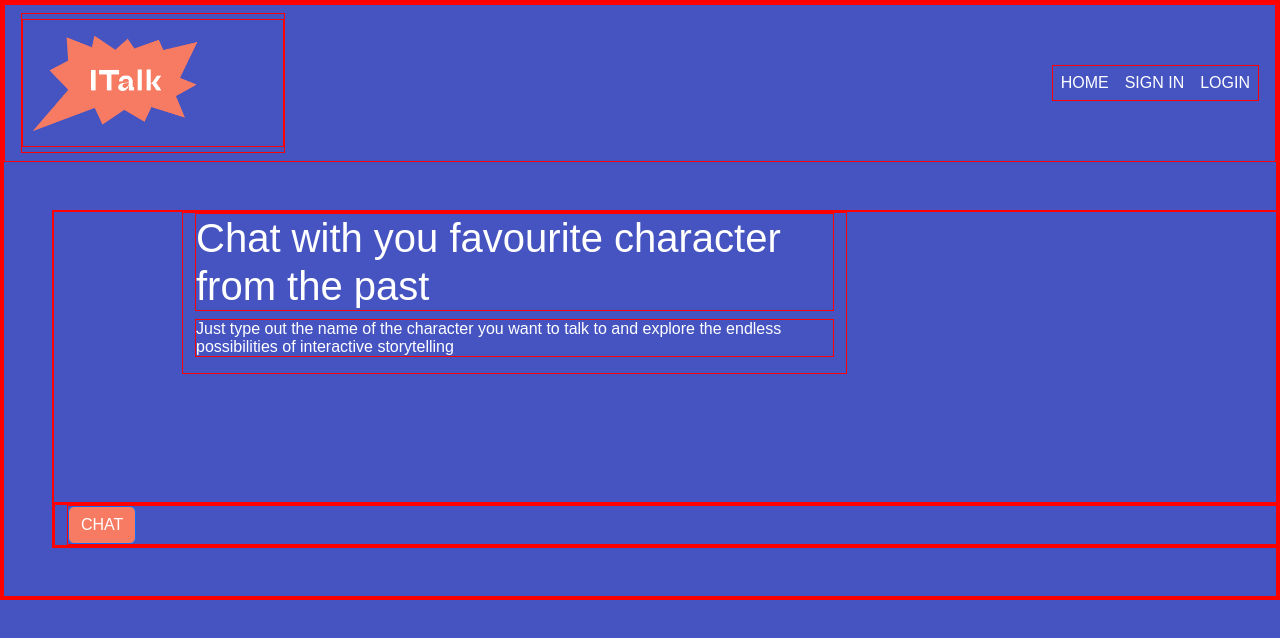
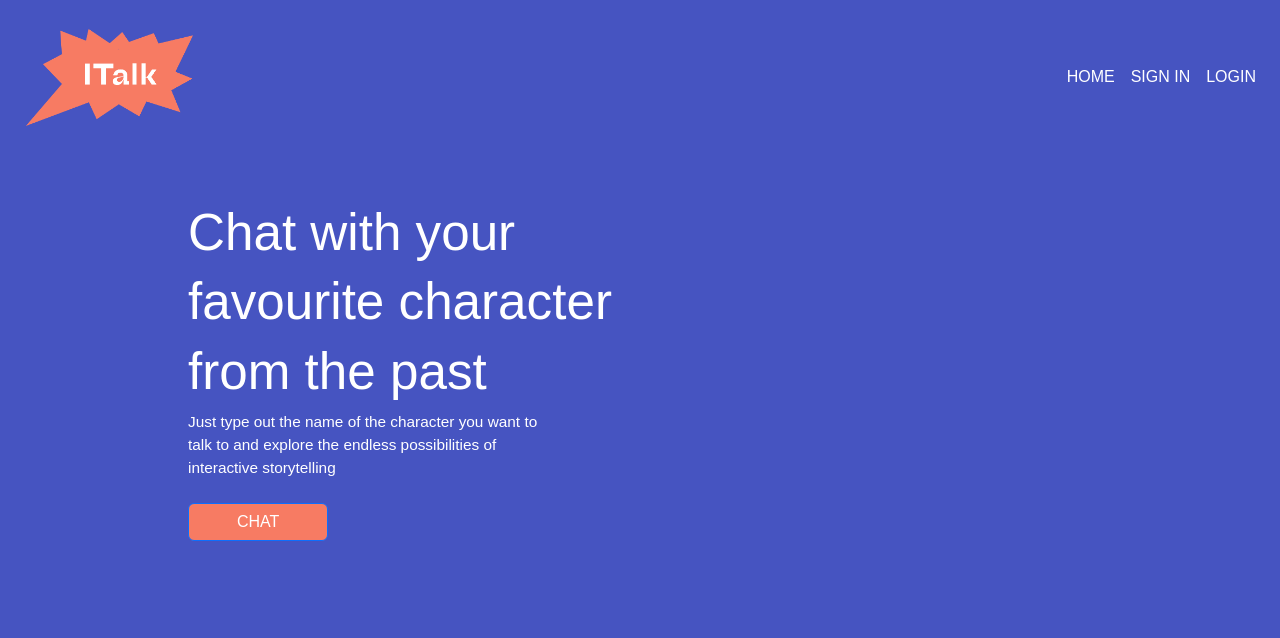
Before and after one commit to glauuucoma/ImagiTalk, a React (Create React App) app in the folder imagiTalkFrontEnd/imagitalkfront/: page / in a window 1280 px wide. Shown: the top 638 px of the page. Built offline with nearby package versions, Linux system fonts and the light colour scheme; a web font is replaced by a local one.

Commit message:
Home Page Basic Styling.

```diff
--- a/imagiTalkFrontEnd/imagitalkfront/src/App.css
+++ b/imagiTalkFrontEnd/imagitalkfront/src/App.css
@@ -4,7 +4,6 @@
   padding: 0;
   box-sizing: border-box;
   font-family: "kohinoor", sans-serif;
-  border: 1px red  solid;
 }
 
 html {
@@ -172,9 +171,20 @@ button:not(.start-chatting-btn) {
 .home-body-text-block {
   padding-left: 10vw;
   padding-bottom: 10vw;
+  font-weight: lighter;
+}
+.home-body-text-block h1 {
+  font-size: 4vw;
+}
+.home-body-text-block p {
+  font-size: 1.2vw;
+  line-height: 1.5; /* Adjust the value to increase or decrease line spacing */
+
 }
 .start-chatting-btn {
   background-color: #F77B63 !important;
+  font-size: large;
+  font-weight: bolder;
 }
 
 /** Navbar Css **/
@@ -184,10 +194,3 @@ button:not(.start-chatting-btn) {
 .nav-link:hover {
   text-decoration: underline;
 }
-
-/* .btn-div {
-  display: flex;
-  /* align-items: flex-start;  */
-  /* justify-content: flex-start;
-  margin-top: 20px;
-} */
--- a/imagiTalkFrontEnd/imagitalkfront/src/components/HomeBody.js
+++ b/imagiTalkFrontEnd/imagitalkfront/src/components/HomeBody.js
@@ -5,15 +5,11 @@ const HomeBody = () => {
         <Container fluid className="m-5 home-body">
             <Row className="home-body-text-block">
                 <Col md={7} className="pl-5">
-                    <h1 className="custom-header">Chat with you favourite character from the past</h1>
-                    <p>Just type out the name of the character you want to talk to and explore the endless possibilities of interactive storytelling</p>
-                </Col>
-            </Row>
-            <Row>
-                <Col>
-                    <div className='btn-div'>
-                        <Button className="start-chatting-btn">CHAT</Button>
-                    </div>
+                    <h1 className="custom-header">Chat with your</h1>
+                    <h1 className="custom-header">favourite character</h1>
+                    <h1 className="custom-header">from the past</h1>
+                    <p>Just type out the name of the character you want to <br/> talk to and explore the endless possibilities of<br/> interactive storytelling</p>
+                    <Button className="start-chatting-btn px-5 mt-2">CHAT</Button>
                 </Col>
             </Row>
         </Container>
```
